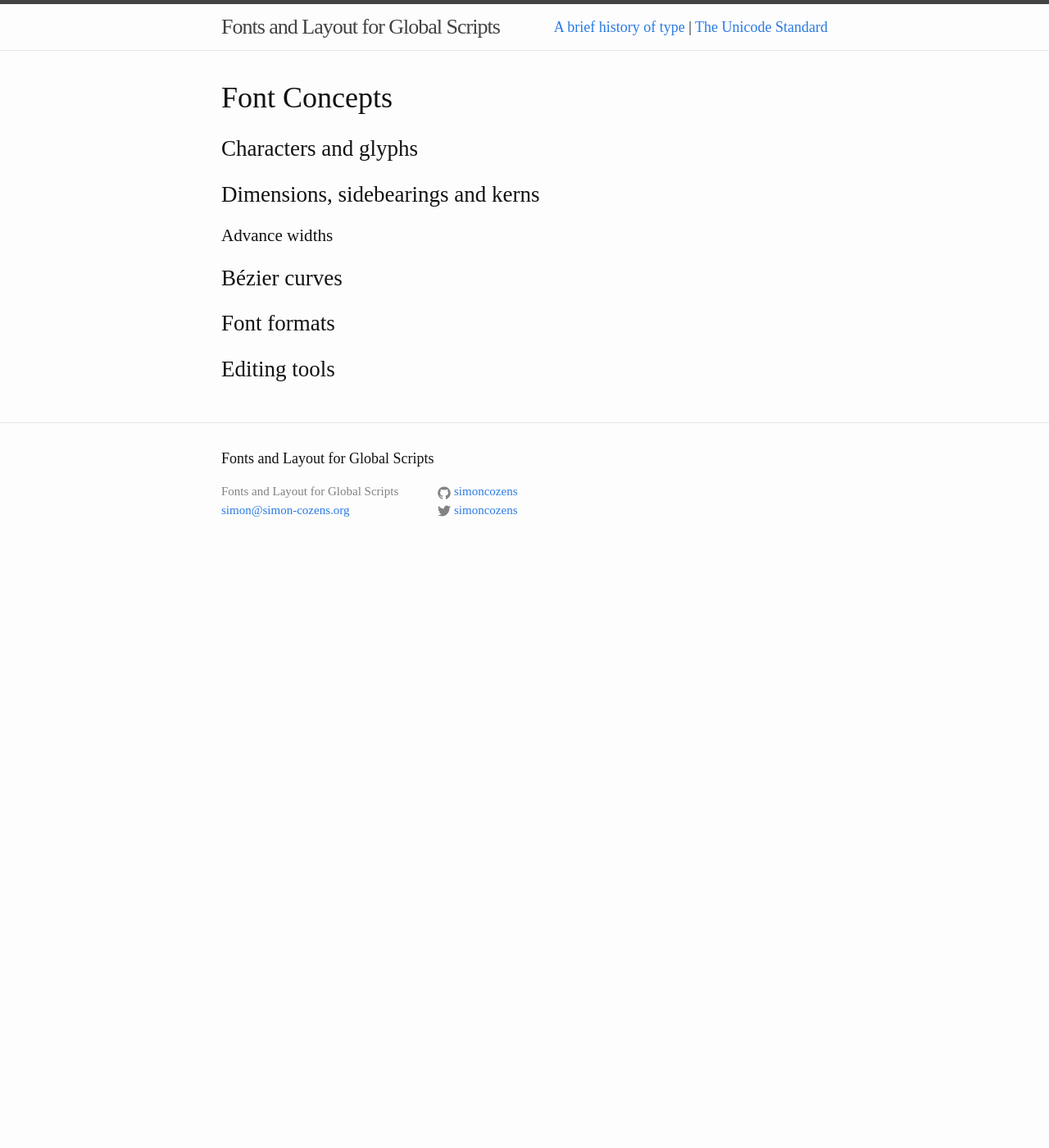
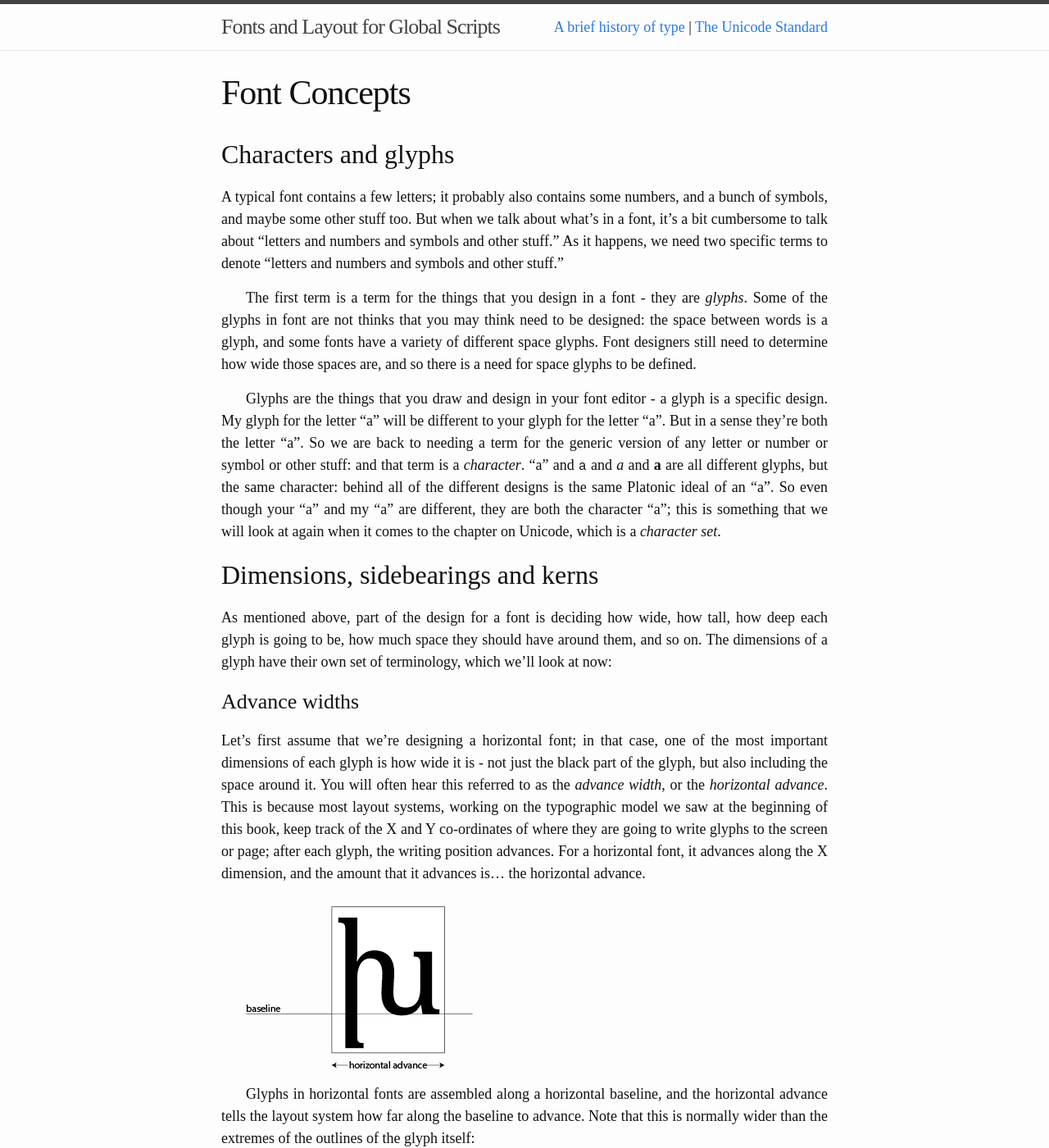
Before and after one commit to simoncozens/fonts-and-layout, a Jekyll site: the page built from concepts.md, in a window 1280 px wide and 1400 px high. Shown: the whole window at 82% size. Built offline with Jekyll 4.4.1, drawn with Linux system fonts in a browser that asks for light colours; our own code applies the rules of GitHub Pages for plain Markdown files; some of the changed text lies outside the part shown.

Commit message:
Start the concepts chapter

```diff
--- a/_data/chapters.yml
+++ b/_data/chapters.yml
@@ -1,5 +1,5 @@
 - {fn: history, title: "A brief history of type", some: 1}
-- { fn: concepts, title: "Font Concepts "}
+- { fn: concepts, title: "Font Concepts", some: 1}
 - { fn: unicode, title: "The Unicode Standard", some: 1}
 - { fn: opentype, title: "How OpenType Works", some: 1}
 - { fn: features, title: "OpenType Features", some: 1}
--- a/concepts.md
+++ b/concepts.md
@@ -1,9 +1,38 @@
-Font Concepts
-=============
+---
+layout: chapter
+title: Font Concepts
+---
 
 ## Characters and glyphs
+
+A typical font contains a few letters; it probably also contains some numbers, and a bunch of symbols, and maybe some other stuff too. But when we talk about what's in a font, it's a bit cumbersome to talk about "letters and numbers and symbols and other stuff." As it happens, we need two specific terms to denote "letters and numbers and symbols and other stuff."
+
+The first term is a term for the things that you design in a font - they are *glyphs*. Some of the glyphs in font are not thinks that you may think need to be designed: the space between words is a glyph, and some fonts have a variety of different space glyphs. Font designers still need to determine how wide those spaces are, and so there is a need for space glyphs to be defined.
+
+Glyphs are the things that you draw and design in your font editor - a glyph is a specific design. My glyph for the letter "a" will be different to your glyph for the letter "a". But in a sense they're both the letter "a". So we are back to needing a term for the generic version of any letter or number or symbol or other stuff: and that term is a *character*. "a" and `a` and *a* and **a** are all different glyphs, but the same character: behind all of the different designs is the same Platonic ideal of an "a". So even though your "a" and my "a" are different, they are both the character "a"; this is something that we will look at again when it comes to the chapter on Unicode, which is a *character set*.
+
 ## Dimensions, sidebearings and kerns
+
+As mentioned above, part of the design for a font is deciding how wide, how tall, how deep each glyph is going to be, how much space they should have around them, and so on. The dimensions of a glyph have their own set of terminology, which we'll look at now:
+
 ### Advance widths
+
+Let's first assume that we're designing a horizontal font; in that case, one of the most important dimensions of each glyph is how wide it is - not just the black part of the glyph, but also including the space around it. You will often hear this referred to as the *advance width*, or the *horizontal advance*. This is because most layout systems, working on the typographic model we saw at the beginning of this book, keep track of the X and Y co-ordinates of where they are going to write glyphs to the screen or page; after each glyph, the writing position advances. For a horizontal font, it advances along the X dimension, and the amount that it advances is... the horizontal advance.
+
+![font](concepts/dim-1.png)
+
+Glyphs in horizontal fonts are assembled along a horizontal baseline, and the horizontal advance tells the layout system how far along the baseline to advance. Note that this is normally wider than the extremes of the outlines of the glyph itself:
+
+![font](concepts/dim-2.png)
+
+The rectangle containing all the "black parts" of the glyph, which is sometimes called the *ink rectangle* or the *outline bounding box*. Because  most scripts need a little space around each glyph to allow for the reader to easily distinguish them from the glyphs around them
+
+However, in some cases, the ink rectangle will poke out of the side of the horizontal advance:
+
+![font](concepts/dim-3.png)
+
+When we talk about the "width" of a glyph, we are often referring to the width of the black parts, the width of the bounding box; the white and black parts together are the horizontal advance.
+
 ## Bézier curves
 ## Font formats
 ## Editing tools
```
Also changed, not shown: concepts/dim-1.png (added), concepts/dim-2.png (added), concepts/dim-3.png (added), 2 other files.
